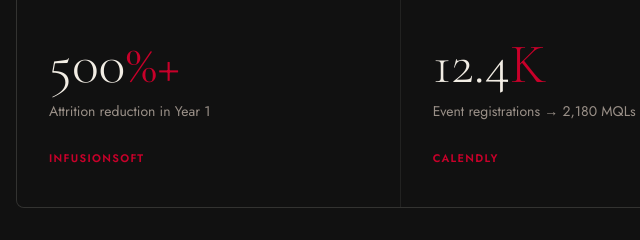
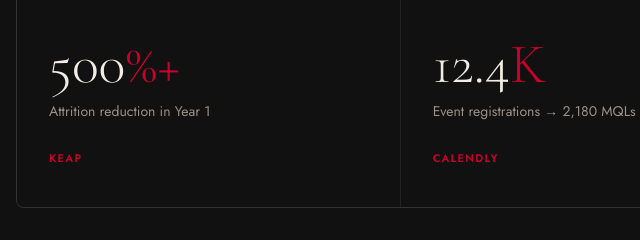
Before and after one commit to cdaymude/colin-portfolio, a plain HTML site: page index.html in a window 1280 px wide. Shown: the part 1400-1640 px from the top of the page, 48-688 px from the left. Drawn offline with nearby package versions, Linux system fonts and the light colour scheme.

Commit message:
Rename Infusionsoft to Keap throughout

```diff
--- a/index.html
+++ b/index.html
@@ -539,7 +539,7 @@
     <div class="result-stat">
       <div class="result-stat-num">500<span>%+</span></div>
       <div class="result-stat-label">Attrition reduction in Year 1</div>
-      <div class="result-stat-org">Infusionsoft</div>
+      <div class="result-stat-org">Keap</div>
     </div>
     <div class="result-stat">
       <div class="result-stat-num">12.4<span>K</span></div>
@@ -619,7 +619,7 @@
       <div class="card-results">
         <div class="result-item">Frontline Selling: Win rate from 3% → 14%, ASP from $43K → $75K</div>
         <div class="result-item">mLevel: Quota exceeded by 213% in first 120 days</div>
-        <div class="result-item">Infusionsoft: Revenue from $26M → $40M via new methodology</div>
+        <div class="result-item">Keap: Revenue from $26M → $40M via new methodology</div>
       </div>
       <div class="card-resources">
         <!-- ADD: Battle cards, playbooks, enablement decks here -->
@@ -679,7 +679,7 @@
       <div class="card-body">Designed and executed engagement programs that keep customers active, expanding, and loyal. Built the Customer Connect Day series at SpendHQ from the ground up — an ongoing engagement touchpoint that directly tied to retention outcomes above 90%.</div>
       <div class="card-results">
         <div class="result-item">Customer Connect Day series: 90%+ retention, exceeding targets</div>
-        <div class="result-item">Infusionsoft: Improved attrition by 500%+ in Year 1</div>
+        <div class="result-item">Keap: Improved attrition by 500%+ in Year 1</div>
         <div class="result-item">Calendly: Intent campaign to reduce churn and improve seat usage</div>
       </div>
       <div class="card-resources">
@@ -728,7 +728,7 @@
       <div class="card-results">
         <div class="result-item">Concora: 2,319 LinkedIn connections → 87 MQLs in one quarter</div>
         <div class="result-item">mLevel: 40,000+ prospect list built from zero in 90 days</div>
-        <div class="result-item">Infusionsoft: $54M Goldman Sachs investment driven by growth methodology</div>
+        <div class="result-item">Keap: $54M Goldman Sachs investment driven by growth methodology</div>
       </div>
       <div class="card-resources">
         <!-- ADD: ABM playbooks, LinkedIn campaign examples here -->
@@ -786,7 +786,7 @@
         <div class="pillar-metric">
           <div class="metric-box">
             <div class="metric-val">500<span>%+</span></div>
-            <div class="metric-label">Attrition reduction (Infusionsoft Y1)</div>
+            <div class="metric-label">Attrition reduction (Keap Y1)</div>
           </div>
         </div>
       </div>
@@ -902,7 +902,7 @@
     <!-- Path: assets/enablement/lifecycle-marketing-methodology.pdf -->
     <div class="material-card is-soon">
       <span class="material-type"><span class="resource-badge badge-pdf">PDF</span></span>
-      <span class="material-name">Lifecycle Marketing Methodology — Infusionsoft</span>
+      <span class="material-name">Lifecycle Marketing Methodology — Keap</span>
       <span class="material-desc">The framework behind $26M → $40M revenue growth and a $54M Goldman Sachs investment.</span>
       <span class="material-cta is-soon">Coming soon</span>
     </div>
```
